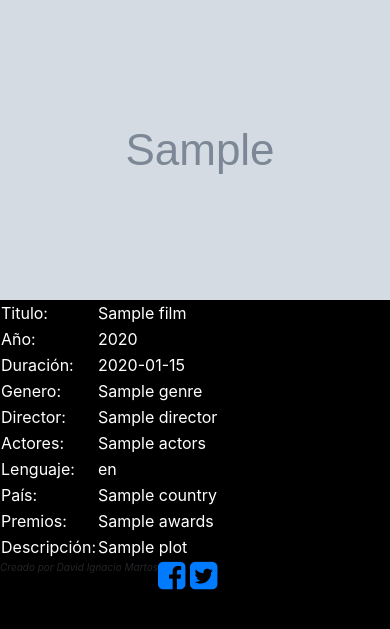
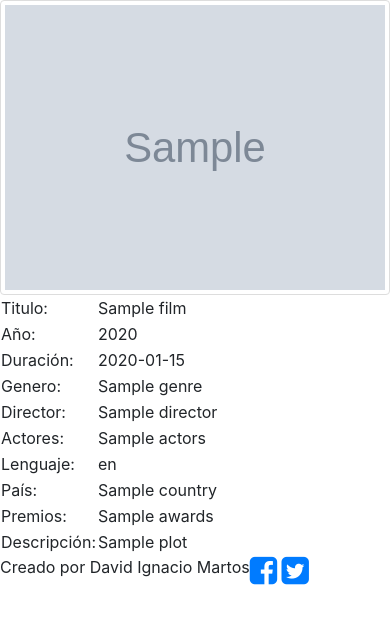
Before and after one commit to Davidfhk/Layndon, a PHP site: template App/layndon/templates/film.twig in a window 390 px wide; the page is wider, and only the part inside the window is pictured. Shown: the part 56-685 px from the top of that part. Run offline with PHP 8.4, Linux system fonts and the light colour scheme; the template is opened without the code that fills it: most values are stand-ins (such as "Sample title", 1, 10 or a date in 2020); grey boxes marked "Sample" are stand-in pictures; some libraries are stand-ins or nearby versions.

Commit message:
Eliminamos los estilos de las etiquetas, y utilizamos bootstrap

```diff
--- a/App/layndon/templates/film.twig
+++ b/App/layndon/templates/film.twig
@@ -1,17 +1,17 @@
 {% extends 'master.twig' %}
 
-{% block style %}
+{% block css %}
 	<link rel="stylesheet" type="text/css" href="../../../App/layndon/css/film.css">
 {% endblock %}
 
 {% block film %}
 
  		{% for details in film %}
- 			<div class="col-sm-12 col-md-6 col-xl-3">
- 				<img id='poster' src= {{details.image}}>
+ 			<div class="col-sm-12 col-md-4 col-xl-3">
+ 				<img id='poster' src= {{details.image}} class="img-fluid img-thumbnail">
  			</div>
- 			<div class="col-sm-12 col-md-6 col-xl-9">
- 				<table style="width:90%" class="list-group" id="film">
+ 			<div class="col-sm-12 col-md-8 col-xl-9">
+ 				<table class="list-group" id="film">
  					<tr>
  						<td>Titulo:</td>
  						<td>{{details.title}}</td>
@@ -53,6 +53,6 @@
 				        <td>{{details.plot}}</td>
 				    </tr>
 				</table>
-		</div>
+			</div>
     	{% endfor %}
 {% endblock %}
```
